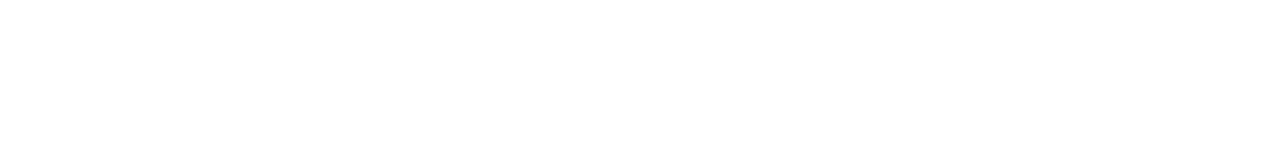
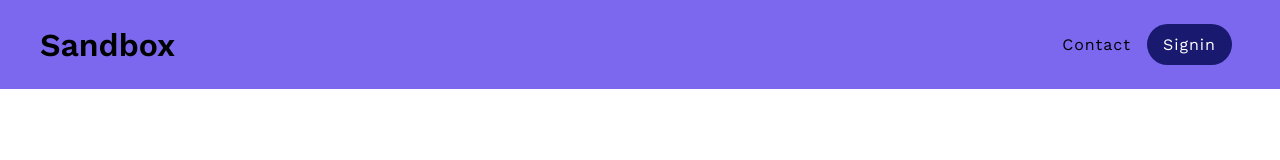
Before and after one commit to AnnetteNCF/JavaFinal, a plain HTML site: page index.html in a window 1280 px wide. Drawn offline with nearby package versions, Linux system fonts and the light colour scheme.

Commit message:
first version of navbar is done

```diff
--- a/index.html
+++ b/index.html
@@ -3,10 +3,24 @@
 <head>
     <meta charset="UTF-8">
     <meta http-equiv="X-UA-Compatible" content="IE=edge">
+    <title>Sandbox</title>
+    <link rel="stylesheet" href="styles.css">
+    <!-- This is a working title lol, we can figure out a better one -->
     <meta name="viewport" content="width=device-width, initial-scale=1.0">
-    <title>Document</title>
 </head>
 <body>
+    <!-- THIS IS THE NAV -->
+    <nav>
+        <div class="nav-container">
+            <div class="logo">Sandbox</div>
+            <div class="links-container">
+                <ul>
+                    <li class="contact"><a href="contact.html">Contact</a></li>
+                    <li class="signin"><a href="signin.html"></a>Signin</a></li>
+                </ul>
+            </div>
+        </div>
+    </nav>
 
 </body>
 </html>
--- a/styles.css
+++ b/styles.css
@@ -0,0 +1,58 @@
+@import url('https://fonts.googleapis.com/css2?family=Work+Sans:ital,wght@0,300;0,400;0,500;0,600;1,300;1,400;1,500;1,600&display=swap');
+
+* {
+	box-sizing: border-box;
+	margin: 0;
+	padding: 0;
+	font-family: 'Work Sans', sans-serif;
+}
+
+:root {
+	--primary-color: #000;
+	--secondary-color: rgb(223, 223, 223);
+}
+
+html {
+	transition: all 0.5s ease-in;
+}
+
+a:link {
+	text-decoration: none;
+}
+
+.nav-container {
+	background-color: mediumslateblue;
+	padding: 1.5em 2.5em;
+	display: flex;
+	justify-content: space-between;
+	align-items: center;
+}
+.logo {
+	font-size: 2em;
+	font-weight: 600;
+}
+
+/* .links-container {
+} */
+
+.links-container ul {
+	display: inline-flex;
+	align-items: center;
+	list-style-type: none;
+	margin: 0;
+	padding: 0;
+}
+.links-container ul li {
+	margin: 0 0.5em;
+}
+.links-container ul li a {
+	color: var(--primary-color);
+	letter-spacing: 1px;
+}
+.signin {
+	background-color: midnightblue;
+	color: white;
+	border-radius: 50em;
+	padding: 0.7em 1em;
+	letter-spacing: 1px;
+}
```
Also changed, not shown: contact.html (added), sigin.html (added).
